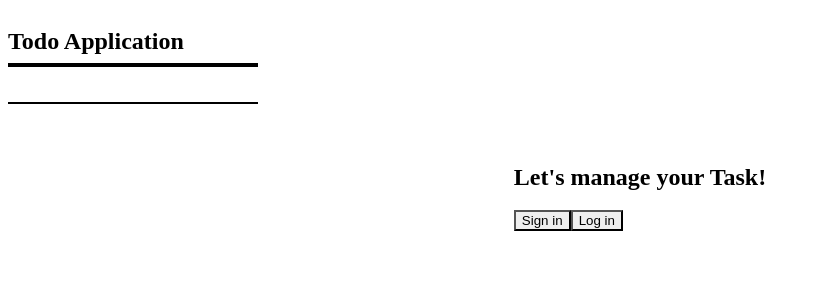
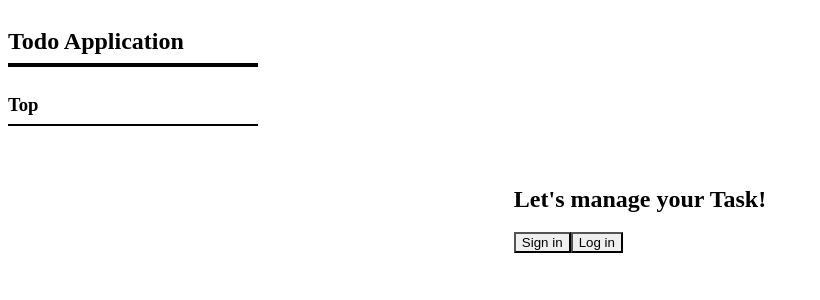
Before and after one commit to 38Koo/todo_application, a Next.js app in the folder frontend/: page / in a window 1280 px wide. Shown: the top 300 px of the page, without its empty margins (0-820 px from the left). Built offline with nearby package versions, Linux system fonts and the light colour scheme; no server answers.

Commit message:
認証をuseContextで実装

```diff
--- a/frontend/src/components/Layout/layout.tsx
+++ b/frontend/src/components/Layout/layout.tsx
@@ -1,7 +1,10 @@
-import { Box, Stack } from '@chakra-ui/react';
+import { Box, HStack, Stack } from '@chakra-ui/react';
 import Head from 'next/head';
 
+import { Logout } from '../Logout/logout';
 import { Title } from '../Title/tilte';
+
+import { useAuth } from '@/context/AuthContext';
 
 type Props = {
   subTitle: string;
@@ -9,13 +12,16 @@ type Props = {
 };
 
 export const Layout = ({ children, subTitle }: Props) => {
-  console.log(subTitle);
+  const user = useAuth();
+
+  console.log(user);
   return (
     <>
       <Head>
         <title>Todo Application</title>
         <link rel="icon" href="/favicon.ico" />
       </Head>
+      <HStack justifyContent={'space-between'}>
         <Stack>
           <Title titleSize="h2" borderSize="4px solid">
             Todo Application
@@ -24,6 +30,8 @@ export const Layout = ({ children, subTitle }: Props) => {
             {subTitle}
           </Title>
         </Stack>
+        {!!user && <Logout user={user} />}
+      </HStack>
       <Box display={'flex'} justifyContent={'center'} mt={'40px'}>
         {children}
       </Box>
--- /dev/null
+++ b/frontend/src/components/Logout/logout.tsx
@@ -0,0 +1,25 @@
+import { Text } from '@chakra-ui/react';
+import { User, getAuth, signOut } from 'firebase/auth';
+import { useRouter } from 'next/router';
+
+type Props = {
+  user: User;
+};
+
+export const Logout = ({ user }: Props) => {
+  const router = useRouter();
+  const auth = getAuth();
+
+  const onClick = () => {
+    signOut(auth)
+      .then(() => {
+        alert('ログアウト成功しました！');
+        router.push('/');
+      })
+      .catch(() => {
+        alert('エラーが発生しました。');
+      });
+  };
+
+  return <Text onClick={onClick}>Log out</Text>;
+};
--- a/frontend/src/components/Title/tilte.tsx
+++ b/frontend/src/components/Title/tilte.tsx
@@ -1,5 +1,6 @@
+import React from 'react';
+
 import { Box, BoxProps, Heading, HeadingProps } from '@chakra-ui/react';
-import React from 'react';
 
 type Props = {
   titleSize: HeadingProps['as'];
--- /dev/null
+++ b/frontend/src/context/AuthContext.tsx
@@ -0,0 +1,46 @@
+import React, { useContext, useEffect, useState } from 'react';
+
+import { initializeApp } from 'firebase/app';
+import { User, getAuth, onAuthStateChanged } from 'firebase/auth';
+
+import { firebaseConfig } from '@/lib/FirebaseConfig';
+
+type Props = {
+  children: React.ReactNode;
+};
+
+// コンテキストを作成
+export const AuthContext = React.createContext<User | null>(null);
+
+export const useAuth = () => {
+  // useContextで作成したコンテキストを呼び出す
+  return useContext(AuthContext);
+};
+
+export const AuthProvider = ({ children }: Props) => {
+  const [user, setUser] = useState<User | null>(null);
+  const [loading, setLoading] = useState(true);
+
+  initializeApp(firebaseConfig);
+  const auth = getAuth();
+
+  useEffect(() => {
+    const unSubscribe = onAuthStateChanged(auth, (user) => {
+      if (user) {
+        setUser(user);
+      }
+      setLoading(false);
+    });
+    return unSubscribe;
+  }, [auth]);
+
+  const value = user;
+
+  console.log(user);
+
+  return (
+    <AuthContext.Provider value={value}>
+      {!loading && children}
+    </AuthContext.Provider>
+  );
+};
--- a/frontend/src/pages/_app.tsx
+++ b/frontend/src/pages/_app.tsx
@@ -1,6 +1,9 @@
+import { ApolloClient, ApolloProvider, InMemoryCache } from '@apollo/client';
+
+import type { AppProps } from 'next/app';
+
 import { Layout } from '@/components/Layout/layout';
-import { ApolloClient, ApolloProvider, InMemoryCache } from '@apollo/client';
-import type { AppProps } from 'next/app';
+import { AuthProvider } from '@/context/AuthContext';
 
 const client = new ApolloClient({
   uri: 'http://localhost:8000/graphql',
@@ -11,9 +14,11 @@ export default function App({ Component, pageProps }: AppProps) {
   console.log(pageProps);
   return (
     <ApolloProvider client={client}>
-      <Layout subTitle={pageProps.subTitle}>
-        <Component {...pageProps} />
-      </Layout>
+      <AuthProvider>
+        <Layout subTitle={pageProps.subTitle}>
+          <Component {...pageProps} />
+        </Layout>
+      </AuthProvider>
     </ApolloProvider>
   );
 }
--- a/frontend/src/pages/index.tsx
+++ b/frontend/src/pages/index.tsx
@@ -1,5 +1,4 @@
 import { Box, Button, Heading } from '@chakra-ui/react';
-import { GetServerSideProps } from 'next';
 import { Inter } from 'next/font/google';
 import { useRouter } from 'next/router';
 
@@ -35,10 +34,10 @@ export default function Home() {
   );
 }
 
-export const getServerSideProps: GetServerSideProps<Props> = async () => {
+export async function getStaticProps() {
   return {
     props: {
-      title: 'Hello, GraphQL!'
+      subTitle: 'Top'
     }
   };
-};
+}
--- a/frontend/src/pages/signin/index.tsx
+++ b/frontend/src/pages/signin/index.tsx
@@ -1,11 +1,9 @@
 import { Button, Stack, VStack } from '@chakra-ui/react';
-import { initializeApp } from 'firebase/app';
 import { createUserWithEmailAndPassword, getAuth } from 'firebase/auth';
 import { useRouter } from 'next/router';
 import { useForm } from 'react-hook-form';
 
 import { LabelInput } from '@/components/Layout/base/labelInput';
-import { firebaseConfig } from '@/lib/FirebaseConfig';
 
 export type AuthProps = {
   email: string;
@@ -18,12 +16,11 @@ const Signin = () => {
 
   // ユーザーが登録ボタンを押したときにdoRegister関数が実行される
   const onSubmit = (data: AuthProps) => {
-    initializeApp(firebaseConfig);
     const auth = getAuth();
 
     // Firebaseで用意されているユーザー登録の関数
     createUserWithEmailAndPassword(auth, data.email, data.password)
-      .then((userCredential) => {
+      .then(() => {
         // ユーザー登録すると自動的にログインされてuserCredential.userでユーザーの情報を取得できる
         // const user = userCredential.user;
         // ユーザー登録ができたかどうかをわかりやすくするためのアラート
```
Lines whose indentation alone changed are shown as unchanged.
